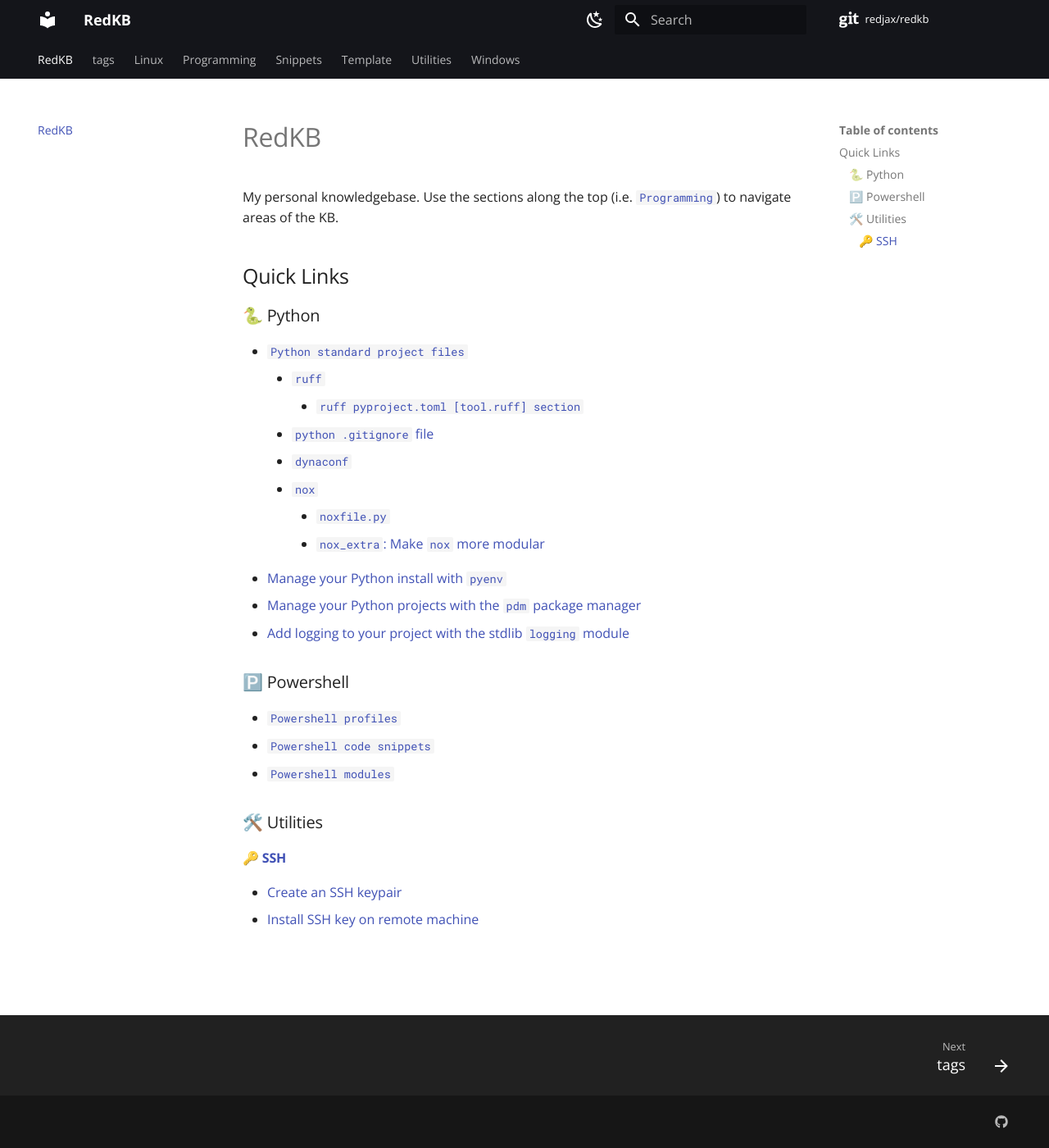
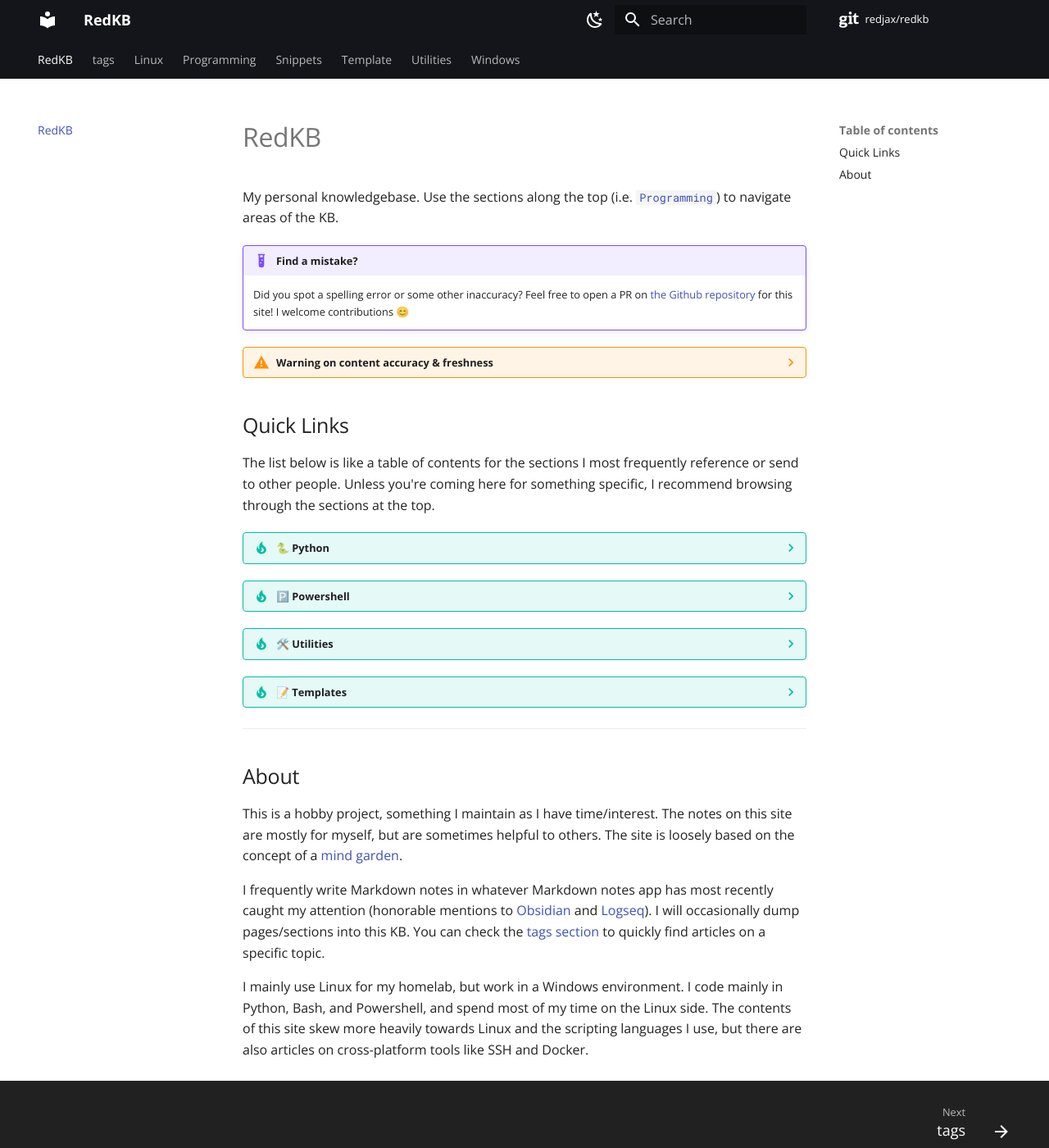
Before and after one commit to redjax/redkb, an MkDocs documentation site: the page built from docs/index.md, in a window 1280 px wide and 1400 px high. Shown: the whole window at 82% size. Built offline with MkDocs 1.6.1 and Material for MkDocs 9.7.7, drawn with Linux system fonts in a browser that asks for light colours; comment, search, counter and statistics services are not loaded.

Commit message:
Update dev file, mount mkdocs.yml to reload on changes.
Add support for collapsible sections & tabbed card sections

Restructure the homepage

```diff
--- a/dev.docker-compose.yml
+++ b/dev.docker-compose.yml
@@ -14,6 +14,7 @@ services:
     volumes:
       - ./docs:/project/docs
       - ./includes:/project/includes
+      - ./mkdocs.yml:/project/mkdocs.yml
     # expose:
     #   - 8000
     ports:
--- a/docs/index.md
+++ b/docs/index.md
@@ -2,30 +2,59 @@
 
 My personal knowledgebase. Use the sections along the top (i.e. [`Programming`](programming/index.md)) to navigate areas of the KB.
 
+!!! example "Find a mistake?"
+
+    Did you spot a spelling error or some other inaccuracy? Feel free to open a PR on [the Github repository](https://github.com/redjax/redkb) for this site! I welcome contributions 😊
+
+??? warning "Warning on content accuracy & freshness"
+
+    I make no guarantee at total accuracy, relevant/updated, or topic depth for any of the content on this site. My goal is to keep reference notes for myself in a place accessible over the Internet in an easily-editable format (i.e. the [Github repository](https://github.com/redjax/redkb)).
+
+    I aim to be accurate, and notes I reference frequently will be updated more often. Each article on this site has a published and last modified timestamp at the bottom of the page, which you should take note of when referencing content on this site.
+
 ## Quick Links
 
-### 🐍 Python
+The list below is like a table of contents for the sections I most frequently reference or send to other people. Unless you're coming here for something specific, I recommend browsing through the sections at the top.
 
-- [`Python standard project files`](programming/standard-project-files/python/index.md)
-    - [`ruff`](programming/standard-project-files/python/ruff/index.md)
-        - [`ruff pyproject.toml [tool.ruff] section`](programming/standard-project-files/python/ruff/pyproject-ruff.md)
-    - [`python .gitignore` file](programming/standard-project-files/python/gitignore.md)
-    - [`dynaconf`](programming/standard-project-files/python/Dynaconf/index.md)
-    - [`nox`](programming/python/nox/index.md)
-        - [`noxfile.py`](programming/python/nox/index.md#noxfilepy-base)
-        - [`nox_extra`: Make `nox` more modular](programming/python/nox/nox_extra-module/index.md)
-  - [Manage your Python install with `pyenv`](programming/python/virtualenv.md)
-  - [Manage your Python projects with the `pdm` package manager](programming/python/pdm.md)
-  - [Add logging to your project with the stdlib `logging` module](programming/python/logging.md)
+??? tip "🐍 Python"
+    - [Python standard project files](programming/standard-project-files/python/index.md)
+        - [Python Docker image templates](template/docker/python/index.md)
+        - [`ruff`](programming/standard-project-files/python/ruff/index.md)
+            - [`ruff` pyproject.toml `[tool.ruff]` section](programming/standard-project-files/python/ruff/pyproject-ruff.md)
+        - [Python `.gitignore` file](programming/standard-project-files/python/gitignore.md)
+        - [`dynaconf`](programming/standard-project-files/python/Dynaconf/index.md)
+        - [`nox`](programming/python/nox/index.md)
+            - [`noxfile.py`](programming/python/nox/index.md#noxfilepy-base)
+            - [`nox_extra`: Make `nox` more modular](programming/python/nox/nox_extra-module/index.md)
+      - [Manage your Python install with `pyenv`](programming/python/virtualenv.md)
+      - [Manage your Python projects with the `pdm` package manager](programming/python/pdm.md)
+      - [Add logging to your project with the stdlib `logging` module](programming/python/logging.md)
 
-### 🅿️ Powershell
-- [`Powershell profiles`](programming/powershell/profiles/index.md)
-- [`Powershell code snippets`](programming/powershell/snippets/index.md)
-- [`Powershell modules`](programming/powershell/modules/index.md)
+??? tip "🅿️ Powershell"
+    - [Powershell profiles](programming/powershell/profiles/index.md)
+    - [Powershell code snippets](programming/powershell/snippets/index.md)
+    - [Powershell modules](programming/powershell/modules/index.md)
 
-### 🛠️ Utilities
+??? tip "🛠️ Utilities"
+    === "🔑 [SSH](utilities/ssh/index.md)"
+        - [Create an SSH keypair](utilities/ssh/index.md#create-an-ssh-key-pair)
+        - [Install SSH key on remote machine](utilities/ssh/index.md#install-an-ssh-key-on-a-remote-machine-for-passwordless-ssh-login.md)
 
-#### 🔑 [SSH](utilities/ssh/index.md)
+??? tip "📝 Templates"
 
-- [Create an SSH keypair](utilities/ssh/index.md#create-an-ssh-key-pair)
-- [Install SSH key on remote machine](utilities/ssh/index.md#install-an-ssh-key-on-a-remote-machine-for-passwordless-ssh-login.md)
+    === "🐋 Docker Templates"
+        - [Databases](template/docker/databases/index.md)
+            - [postgres](template/docker/databases/postgres/index.md)
+            - [mariadb](template/docker/databases/mariadb/index.md)
+            - [redis](template/docker/databases/redis/index.md)
+        - [Python containers](template/docker/python/index.md)
+
+---
+
+## About
+
+This is a hobby project, something I maintain as I have time/interest. The notes on this site are mostly for myself, but are sometimes helpful to others. The site is loosely based on the concept of a [mind garden](https://elizabethbutlermd.com/personal-knowledge-management/).
+
+I frequently write Markdown notes in whatever Markdown notes app has most recently caught my attention (honorable mentions to [Obsidian]() and [Logseq]()). I will occasionally dump pages/sections into this KB. You can check the [tags section](tags.md) to quickly find articles on a specific topic.
+
+I mainly use Linux for my homelab, but work in a Windows environment. I code mainly in Python, Bash, and Powershell, and spend most of my time on the Linux side. The contents of this site skew more heavily towards Linux and the scripting languages I use, but there are also articles on cross-platform tools like SSH and Docker.
--- a/mkdocs.yml
+++ b/mkdocs.yml
@@ -102,7 +102,13 @@ markdown_extensions:
       ## Add additional snippets, like *[Annotation]: ... glossaries
       auto_append:
         - includes/abbreviations.md
+  - pymdownx.details
   - pymdownx.superfences
+  - pymdownx.tabbed:
+      alternate_style: true
+      slugify: !!python/object/apply:pymdownx.slugs.slugify
+        kwds:
+          case: lower
   - pymdownx.highlight:
       anchor_linenums: true
       line_spans: __span
```
Also changed, not shown: docs/template/docker/databases/postgres/index.md (+1 -1 lines).
